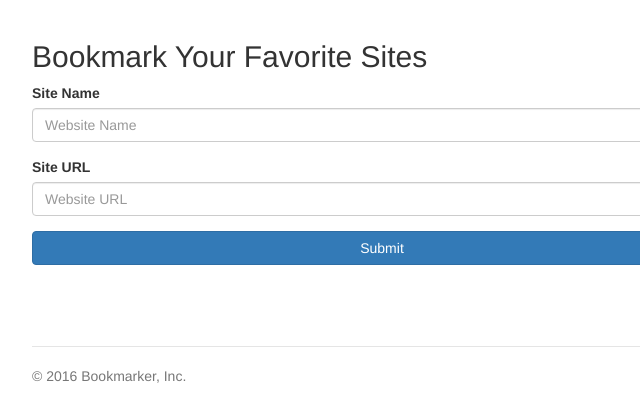
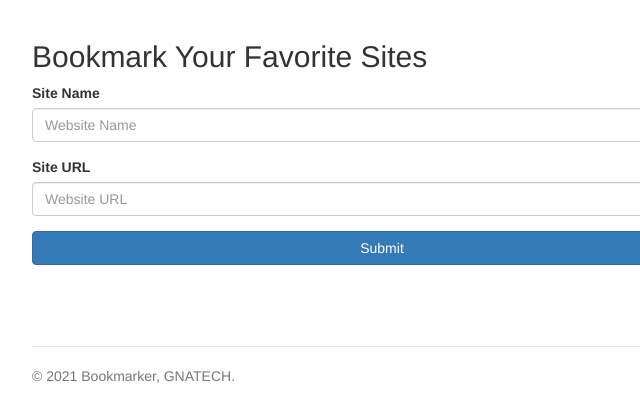
Before and after one commit to GideonOdiokine/Bookmaker-website, a plain HTML site: page index.html in a window 1280 px wide. Shown: the full height of the page, 258-898 px from the left. Drawn offline with nearby package versions, Linux system fonts and the light colour scheme.

Commit message:
added footer text

```diff
--- a/index.html
+++ b/index.html
@@ -37,7 +37,7 @@
       </div>
 
       <footer class="footer">
-        <p>&copy; 2016 Bookmarker, Inc.</p>
+        <p>&copy; <script>document.write(new Date().getFullYear())</script> Bookmarker, GNATECH.</p>
       </footer>
 
     </div> <!-- /container -->
```
